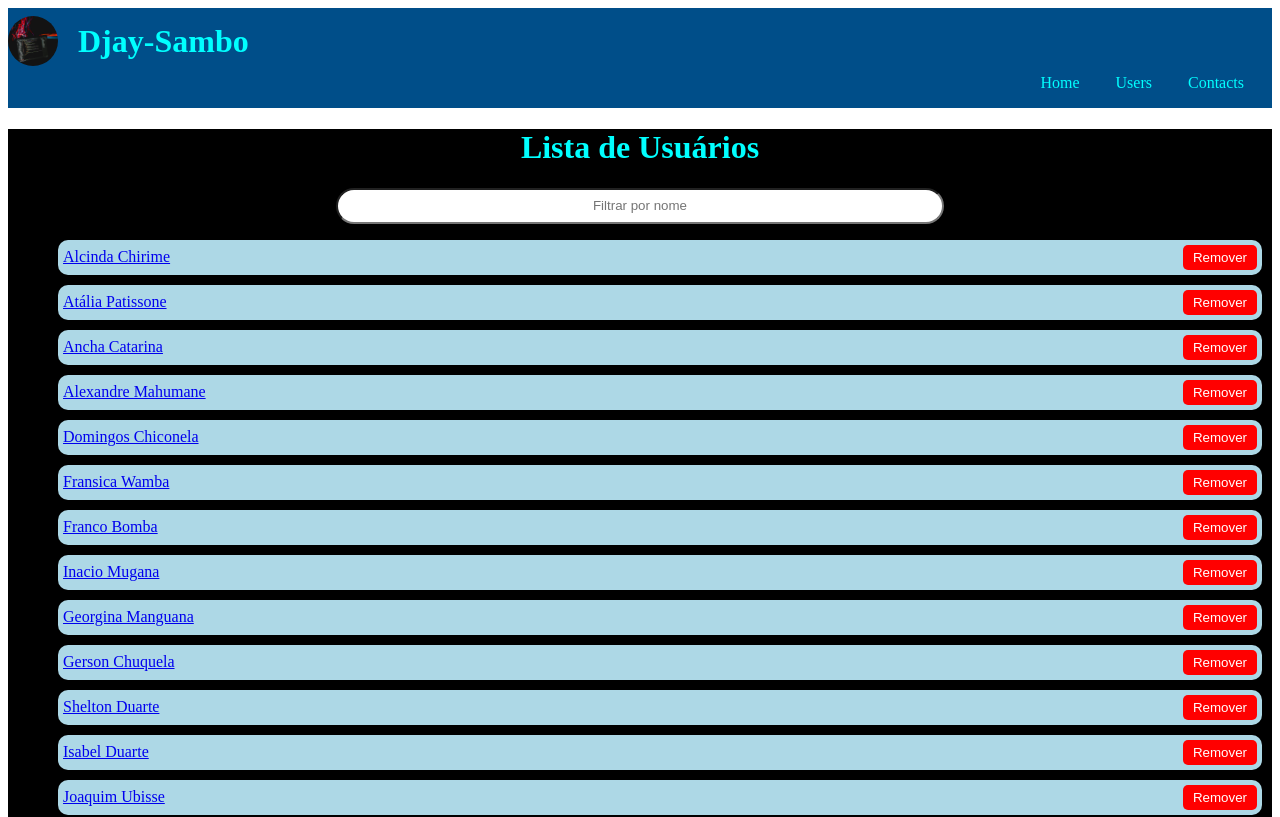
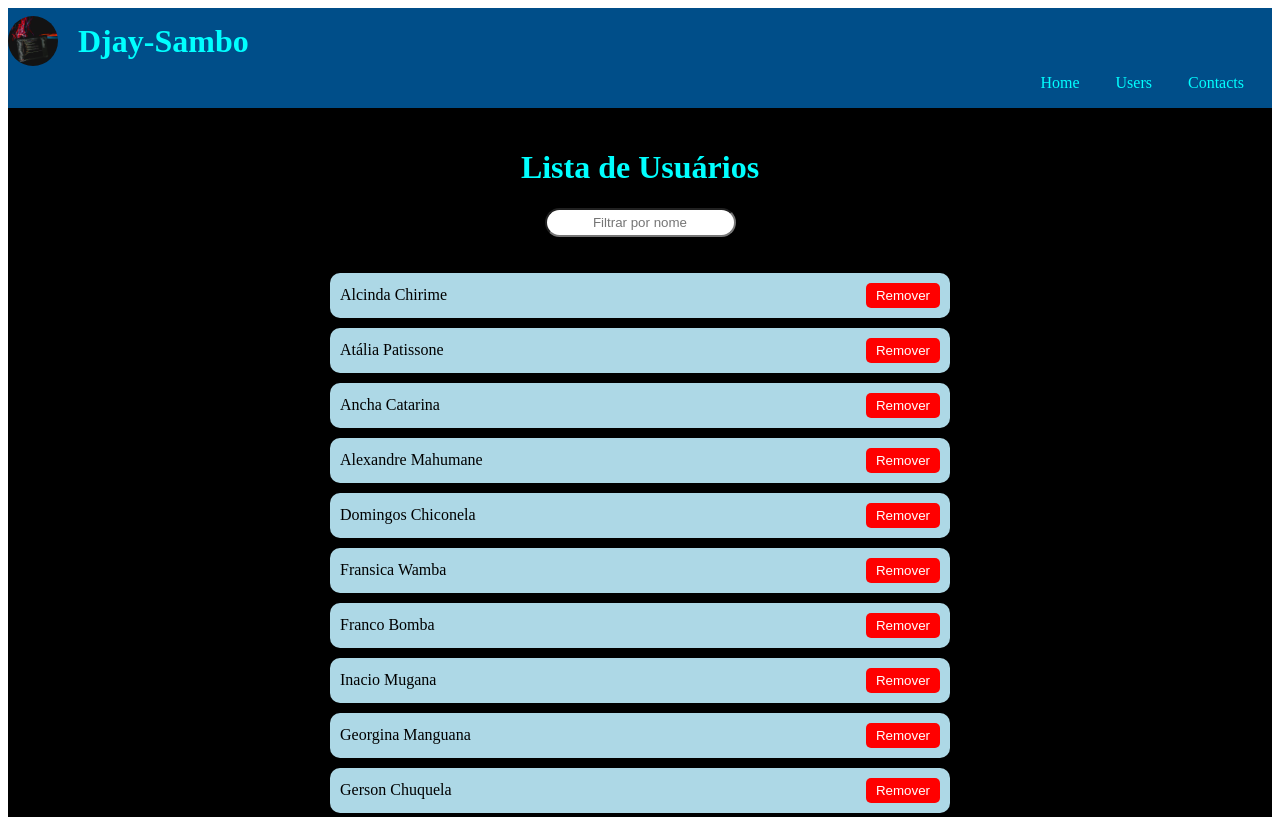
Before and after one commit to Djaysambo/Lista-de-estudantes, a React (Vite) app: page /users in a window 1280 px wide. Shown: the top 817 px of the page. Built offline with nearby package versions, Linux system fonts and the light colour scheme.

Commit message:
feat:ajust name

```diff
--- a/src/components/chatboox/mensege.jsx
+++ b/src/components/chatboox/mensege.jsx
@@ -1,7 +1,9 @@
 export const Mensagem=()=>{
     return(
-        <>
-        <section className="contact-form" style={{ maxWidth: '50%', marginBottom: '30px', background: 'aqua', padding: '20px', borderRadius: '8px', boxShadow: '0 4px 8px rgba(0, 0, 0, 0.1)' }}>
+
+<><section className="contact-form max-w-50% m-8 bg-emerald-400 p-5 sh " style={{ maxWidth: '50%', marginBottom: '30px', background: 'aqua', padding: '20px', borderRadius: '8px', boxShadow: '0 4px 8px rgba(0, 0, 0, 0.1)' }}>
+
+
           <h2 style={{ fontSize: '1.5rem', color: '#333', marginBottom: '15px', textAlign: 'center' }}>Envie uma Mensagem</h2>
           <form style={{ display: 'flex', flexDirection: 'column' }}>
             <label htmlFor="name" style={{ fontSize: '1rem', marginBottom: '5px', color: '#333' }}>Nome:</label>
@@ -16,7 +18,10 @@ export const Mensagem=()=>{
             <button type="submit" style={{ backgroundColor: '#ff006e', color: '#fff', padding: '10px 20px', border: 'none', borderRadius: '5px', fontSize: '1rem', cursor: 'pointer', transition: 'background-color 0.3s ease' }}>Enviar Mensagem</button>
           </form>
         </section>
-        </>
 
+
+
+
+</>
     );
 };
--- a/src/components/filtre/filtre.jsx
+++ b/src/components/filtre/filtre.jsx
@@ -1,56 +1,55 @@
 import React, { useState } from "react";
 import { users } from "../../data/users";
-import Footer from "../footer/footer";
 
 const UserList = () => {
+  const [userList, setUserList] = useState(users);
   const [filter, setFilter] = useState("");
 
   const handleFilterChange = (event) => {
     setFilter(event.target.value);
   };
 
-  const removeUser = (users) => {
-    const updatedUsers = [...users];
-    updatedUsers.splice(users, );
-    setUsers(updatedUsers);
+  const removeUser = (id) => {
+    const updatedUsers = userList.filter(user => user.id !== id);
+    setUserList(updatedUsers);
   };
 
-  const filteredUsers = users.filter((user) =>
-    user.linkLabel.toLowerCase().includes(filter.toLowerCase())
+  const filteredUsers = userList.filter((user) =>
+    user.name.toLowerCase().includes(filter.toLowerCase())
   );
 
   return (
-  <>
     <main>
-    <div style={{ backgroundColor: "black", textAlign: "center" }}>
-      <div >
+      <div style={{ backgroundColor: "black", textAlign: "center", padding: "20px" }}>
         <h1 style={{ color: "aqua" }}>Lista de Usuários</h1>
         <input
           type="text"
           placeholder="Filtrar por nome"
           value={filter}
           onChange={handleFilterChange}
-          style={{ width: "600px", height: "30px", borderRadius: "20px ", textAlign:'center' }}
+          style={{ borderRadius: "20px", textAlign: 'center', padding: "5px", marginBottom: "20px" }}
         />
-      </div>
-      <div style={{ color: "aqua", }}>
-        <ol >
-          {filteredUsers.map((user, index) => (
+        <div style={{ color: "aqua" }}>
+          <ol style={{ listStyleType: "none", padding: 0 }}>
+            {filteredUsers.length > 0 ? (
+              filteredUsers.map((user) => (
                 <li
-              key={index}
+                  key={user.id}
                   style={{
                     backgroundColor: "lightblue",
-                padding: "5px",
-                margin: "10px",
+                    padding: "10px",
+                    margin: "10px auto",
                     borderRadius: "10px",
                     display: "flex",
                     justifyContent: "space-between",
                     alignItems: "center",
+                    width: "80%",
+                    maxWidth: "600px"
                   }}
                 >
-              <a href={user.linkUrl}>{user.linkLabel}</a>
+                  <a href={user.linkUrl} style={{ textDecoration: "none", color: "black" }}>{user.name}</a>
                   <button
-                onClick={() => removeUser(index)}
+                    onClick={() => removeUser(user.id)}
                     style={{
                       padding: "5px 10px",
                       borderRadius: "5px",
@@ -61,16 +60,17 @@ const UserList = () => {
                     }}
                   >
                     Remover
+
                   </button>
                 </li>
-          ))}
+              ))
+            ) : (
+              <li style={{ color: "lightgrey" }}><h1 className="bg-red-60 text-lg font-bold">Nenhum usuário encontrado.</h1></li>
+            )}
           </ol>
         </div>
       </div>
-
     </main>
-   </>
-
   );
 };
 
--- a/src/components/footer/footer.jsx
+++ b/src/components/footer/footer.jsx
@@ -24,8 +24,8 @@ const Footer = () => {
           <p style={{ fontSize: "1.2em", marginBottom: "2px" }} >&copy; 2024 Djay-Sambo. Todos os direitos reservados.</p>
           <p >Desenvolvido com ❤️ por Vicente Sambo</p>
         </div>
-        <div>
-          <a href="https://www.facebook.com/seupagina" target="_blank" rel="noopener noreferrer" style={{ color: 'white', fontSize: '20px', margin: '0 10px' }}>
+        <div style={{ color: 'white', fontSize: '20px', margin: '0 10px' }}>
+          <a href="https://www.facebook.com/seupagina" target="_blank" rel="noopener noreferrer" >
             <i className="fab fa-facebook-square"></i>
           </a>
           <a href="https://www.twitter.com/seupagina" target="_blank" rel="noopener noreferrer" style={{ color: 'white', fontSize: '20px', margin: '0 10px' }}>
--- a/src/data/users.js
+++ b/src/data/users.js
@@ -5,113 +5,113 @@ export const users = [
   {
     id: 1,
     linkUrl: "/users/alcinda-chirime",
-    linkLabel: "Alcinda Chirime",
+   name: "Alcinda Chirime",
 
   },
   {
     id: 2,
     linkUrl: "/users/atalia-patissone",
-    linkLabel: "Atália Patissone",
+   name: "Atália Patissone",
   },
   {
     id: 3,
     linkUrl: "/users/ancha-catarina",
-    linkLabel: "Ancha Catarina",
+   name: "Ancha Catarina",
   },
   {
     id: 4,
     linkUrl: "/users/alexandre-mahumane",
-    linkLabel: "Alexandre Mahumane",
+   name: "Alexandre Mahumane",
   },
   {
     id: 5,
     linkUrl: "/users/domingos-chiconela",
-    linkLabel: "Domingos Chiconela",
+   name: "Domingos Chiconela",
   },
   {
     id: 6,
     linkUrl: "/users/Fransisca",
-    linkLabel: "Fransica Wamba",
+   name: "Fransica Wamba",
   },
   {
     id: 7,
     linkUrl: "/users/franco-bomba",
-    linkLabel: "Franco Bomba",
+   name: "Franco Bomba",
   },
   {
     id: 8,
     linkUrl: "/users/inacio-mugana",
-    linkLabel: "Inacio Mugana",
+   name: "Inacio Mugana",
   },
   {
     id: 9,
     linkUrl: "/users/georgina-manguana",
-    linkLabel: "Georgina Manguana",
+   name: "Georgina Manguana",
   },
   {
     id: 10,
     linkUrl: "/users/gerson-chuquela",
-    linkLabel: "Gerson Chuquela",
+   name: "Gerson Chuquela",
   },
   {
     id: 11,
     linkUrl: "/users/shelton-duarte",
-    linkLabel: "Shelton Duarte",
+   name: "Shelton Duarte",
   },
   {
     id: 12,
     linkUrl: "/users/isabel-duarte",
-    linkLabel: "Isabel Duarte",
+   name: "Isabel Duarte",
   },
   {
     id: 13,
     linkUrl: "/users/joaquim-ubisse",
-    linkLabel: "Joaquim Ubisse",
+   name: "Joaquim Ubisse",
   },
   {
     id: 14,
     linkUrl: "/users/luis-isibia",
-    linkLabel: "Luis Isibia",
+   name: "Luis Isibia",
   },
   {
     id: 15,
     linkUrl: "/users/maida-jane",
-    linkLabel: "Maida Jane",
+   name: "Maida Jane",
   },
   {
     id: 16,
     linkUrl: "/users/pedro-chimuze",
-    linkLabel: "Pedro Chimuze",
+   name: "Pedro Chimuze",
   },
   {
     id: 17,
     linkUrl: "/users/reginaldo-alzira",
-    linkLabel: "Reginaldo Alzira",
+   name: "Reginaldo Alzira",
   },
   {
     id: 18,
     linkUrl: "/users/shelton-duarte",
-    linkLabel: "Shelton Duarte",
+   name: "Shelton Duarte",
   },
   {
     id: 19,
     linkUrl: "/users/simao-abel",
-    linkLabel: "Simao Abel",
+   name: "Simao Abel",
   },
   {
     id: 20,
     linkUrl: "/users/sueile-badru",
-    linkLabel: "Sueile Badru",
+   name: "Sueile Badru",
   },
   {
     id: 21,
     linkUrl: "/users/Vicente Sambo Junior",
-    linkLabel: "Vicente Sambo junior",
+   name: "Vicente Sambo junior",
   },
   {
     id: 22,
     linkUrl: "/users/yuran-nhassengo",
-    linkLabel: "Yuran Nhassengo",
+   name: "Yuran Nhassengo",
   },
 
 ]
--- a/src/pages/contacts.jsx
+++ b/src/pages/contacts.jsx
@@ -7,11 +7,15 @@ import { SocialMidia } from "../components/social-midea/social-midia";
 export const Contacts = () => {
   return (
     <>
+      <Header />
+      <main className="">
+        <div >
+          <Detalhes />
+        <Mensagem />
+        <SocialMidia />
+        </div>
+      </main>
 
-      <Header />
-      <Detalhes />
-      <Mensagem />
-      <SocialMidia />
       <Footer />
     </>
   );
--- a/src/pages/error-page.jsx
+++ b/src/pages/error-page.jsx
@@ -6,7 +6,12 @@ export const ErrorPage = () => {
   return (
     <>
       <Header />
-      <main></main>
+      <main className="bg-red-600">
+        <div className="">
+          <h1 className="font-bold text-center text-lg">404</h1>
+        </div>
+
+      </main>
       <Footer/>
 
     </>
--- a/src/pages/home.jsx
+++ b/src/pages/home.jsx
@@ -5,30 +5,7 @@ export const Home = () => {
   return (
     <>
       <Header />
-      <main style={{ padding: '20px', background:"black" }}>
-        <div style={{ display: 'flex', justifyContent: 'center', gap: '20px' }}>
-          <div style={{ backgroundColor: '#f0f0f0', padding: '20px', borderRadius: '8px', boxShadow: '0 0 10px rgba(0, 0, 0, 0.1)', width: '500px' }}>
-            <img src="\image5.jpg" alt="" style={{ width: '100%', borderRadius: '8px 8px 0 0' }} />
-            <div style={{ padding: '15px' }}>
-              <h2>O que é Programação?</h2>
-              <p>Programação é a arte de escrever instruções para um computador de forma que ele execute tarefas específicas.</p>
-            </div>
-          </div>
-          <div style={{ backgroundColor: '#f0f0f0', padding: '20px', borderRadius: '8px', boxShadow: '0 0 10px rgba(0, 0, 0, 0.1)', width: '500px' }}>
-            <img src="\image5.jpg" alt="" style={{ width: '100%', borderRadius: '8px 8px 0 0' }} />
-            <div style={{ padding: '15px' }}>
-              <h2>O que é Programação?</h2>
-              <p>Programação é a arte de escrever instruções para um computador de forma que ele execute tarefas específicas.</p>
-            </div>
-          </div>
-          <div style={{ backgroundColor: '#f0f0f0', padding: '20px', borderRadius: '8px', boxShadow: '0 0 10px rgba(0, 0, 0, 0.1)', width: '500px' }}>
-            <img src="\image4.jpg" alt="" style={{ width: '100%', borderRadius: '8px 8px 0 0' }} />
-            <div style={{ padding: '15px' }}>
-              <h2>Por que Aprender Programação?</h2>
-              <p>Aprender programação abre portas para novas oportunidades de carreira e permite explorar um mundo digital em constante evolução.</p>
-            </div>
-          </div>
-        </div>
+      <main >
 
 
       </main>
--- a/src/pages/user-details.jsx
+++ b/src/pages/user-details.jsx
@@ -31,7 +31,7 @@ export const UserDatails = () => {
               autem repellat facilis distinctio, consequuntur similique. Sequi
               saepe architecto corrupti debitis! Facilis, possimus?
             </p>
-            .
+
           </h1>
         </div>
       </main>
--- a/src/pages/users.jsx
+++ b/src/pages/users.jsx
@@ -12,7 +12,11 @@ export const Users = () => {
   return (
     <>
    <Header/>
-   <Filter/>
+
+      <Filter/>
+
+
     <Footer/>
     </>
+
   )};
```
Also changed, not shown: src/components/home/home.jsx (added, +31 -0 lines). Lines whose indentation alone changed are shown as unchanged.
